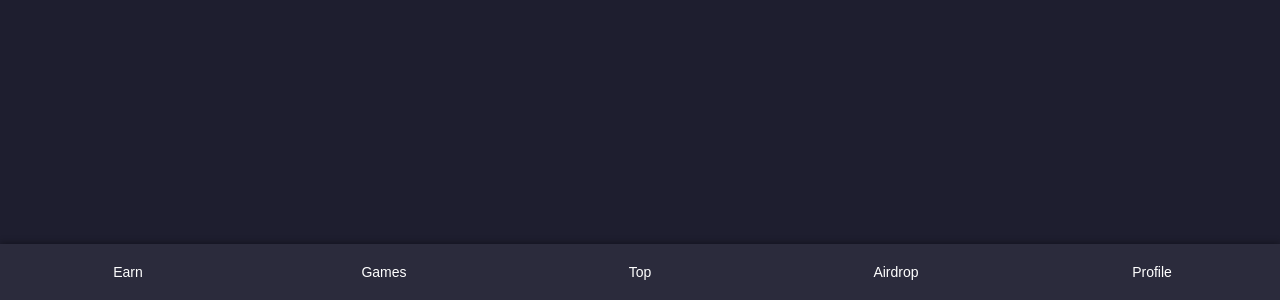
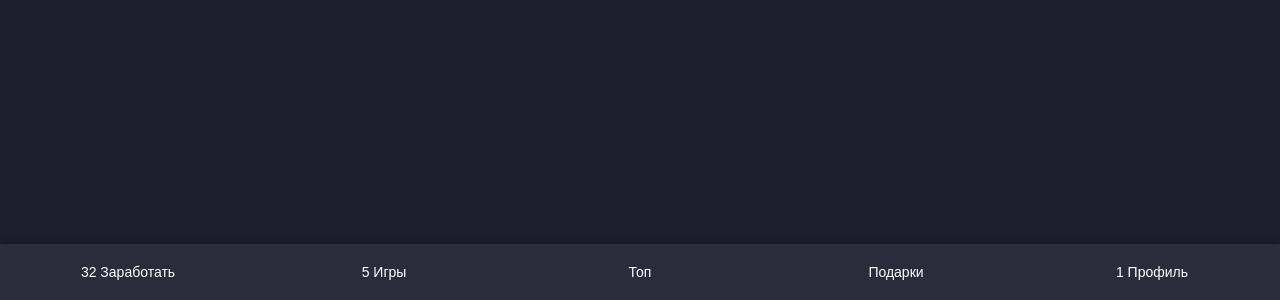
Before and after one commit to pacapacapaca2/DiceTwo, a plain HTML site: page index.html in a window 1280 px wide. Shown: the part 500-800 px from the top of the page. Drawn offline with Linux system fonts and the light colour scheme.

Commit message:
Update index.html

```diff
--- a/index.html
+++ b/index.html
@@ -10,37 +10,50 @@
     <div class="container">
         <!-- Панель 1 -->
         <div class="panel" id="panel-earn">
-            <h1>Earn</h1>
+            <h1>Заработать</h1>
         </div>
 
         <!-- Панель 2 -->
         <div class="panel" id="panel-games">
-            <h1>Games</h1>
+            <h1>Игры</h1>
         </div>
 
         <!-- Панель 3 -->
         <div class="panel" id="panel-top">
-            <h1>Top</h1>
+            <h1>Топ</h1>
         </div>
 
         <!-- Панель 4 -->
         <div class="panel" id="panel-airdrop">
-            <h1>Airdrop</h1>
+            <h1>Подарки</h1>
         </div>
 
         <!-- Панель 5 -->
         <div class="panel" id="panel-profile">
-            <h1>Profile</h1>
+            <h1>Профиль</h1>
         </div>
     </div>
 
     <!-- Нижняя навигационная панель -->
     <div class="bottom-nav">
-        <button class="nav-item" data-target="panel-earn">Earn</button>
-        <button class="nav-item" data-target="panel-games">Games</button>
-        <button class="nav-item" data-target="panel-top">Top</button>
-        <button class="nav-item" data-target="panel-airdrop">Airdrop</button>
-        <button class="nav-item" data-target="panel-profile">Profile</button>
+        <button class="nav-item" data-target="panel-earn">
+            <span>32</span>
+            Заработать
+        </button>
+        <button class="nav-item" data-target="panel-games">
+            <span>5</span>
+            Игры
+        </button>
+        <button class="nav-item" data-target="panel-top">
+            Топ
+        </button>
+        <button class="nav-item" data-target="panel-airdrop">
+            Подарки
+        </button>
+        <button class="nav-item" data-target="panel-profile">
+            <span>1</span>
+            Профиль
+        </button>
     </div>
 
     <script src="script.js"></script>
```
